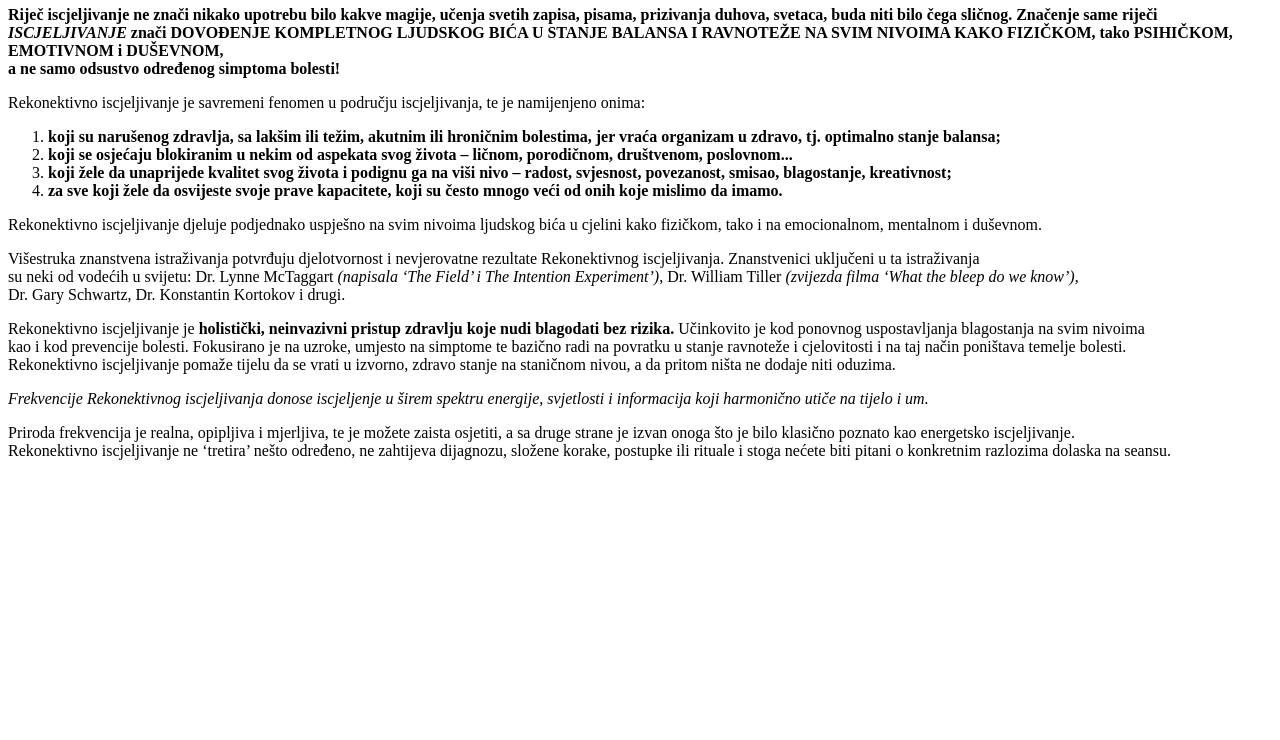
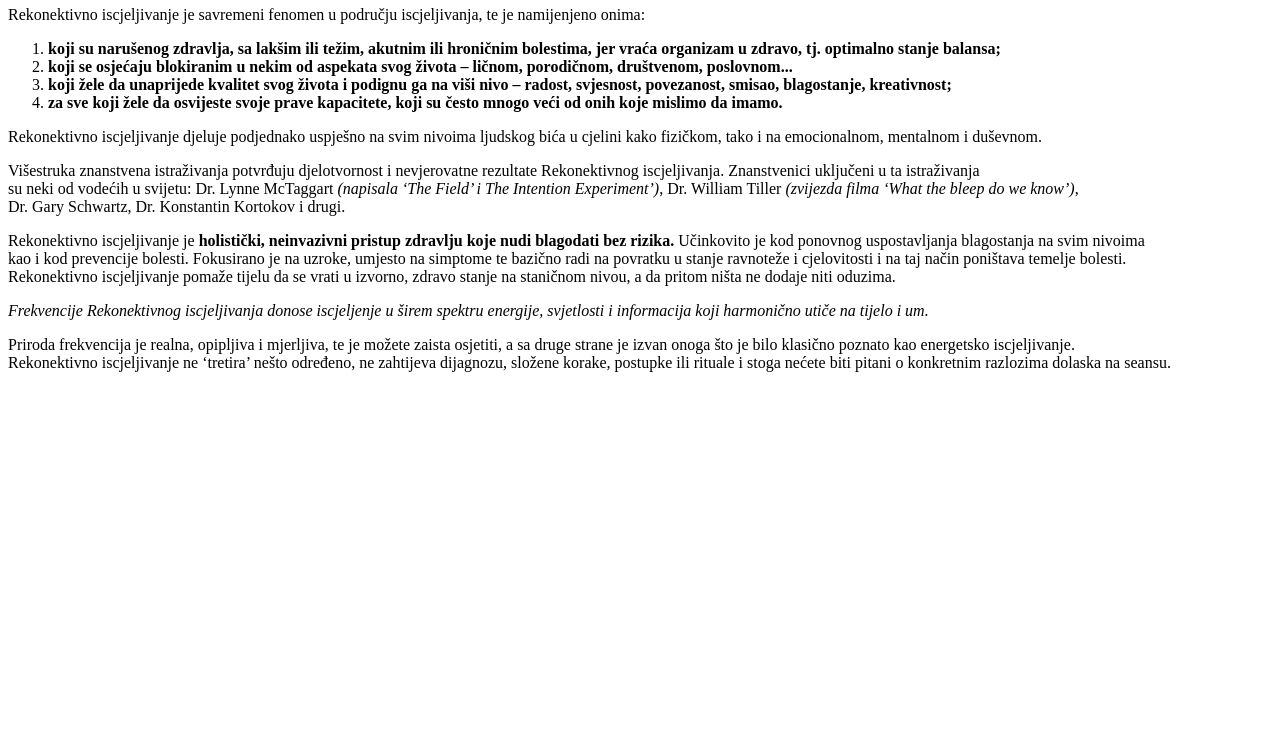
Before and after one commit to SuljicA/novi-pokusaj, a plain HTML site: page index.html in a window 1280 px wide. Shown: the part 60-800 px from the top of the page. Drawn offline with Linux system fonts and the light colour scheme.

Commit message:
Brisanje paragrafa

```diff
--- a/index.html
+++ b/index.html
@@ -7,8 +7,6 @@
 	</head>
 	<body>
 		<h1>Rekonektivno iscjeljivanje</h1>
-
-		<p><b>Riječ iscjeljivanje ne znači nikako upotrebu bilo kakve magije, učenja svetih zapisa, pisama, prizivanja duhova, svetaca, buda niti bilo čega sličnog. Značenje same riječi<br> <i>ISCJELJIVANJE</i> znači DOVOĐENJE KOMPLETNOG LJUDSKOG BIĆA U STANJE BALANSA I RAVNOTEŽE NA SVIM NIVOIMA KAKO FIZIČKOM, tako PSIHIČKOM, EMOTIVNOM i DUŠEVNOM,<br>a ne samo odsustvo određenog simptoma bolesti!</b></p>
 
 		<p>Rekonektivno iscjeljivanje je savremeni fenomen u području iscjeljivanja, te je namijenjeno onima:</p>
 
```
